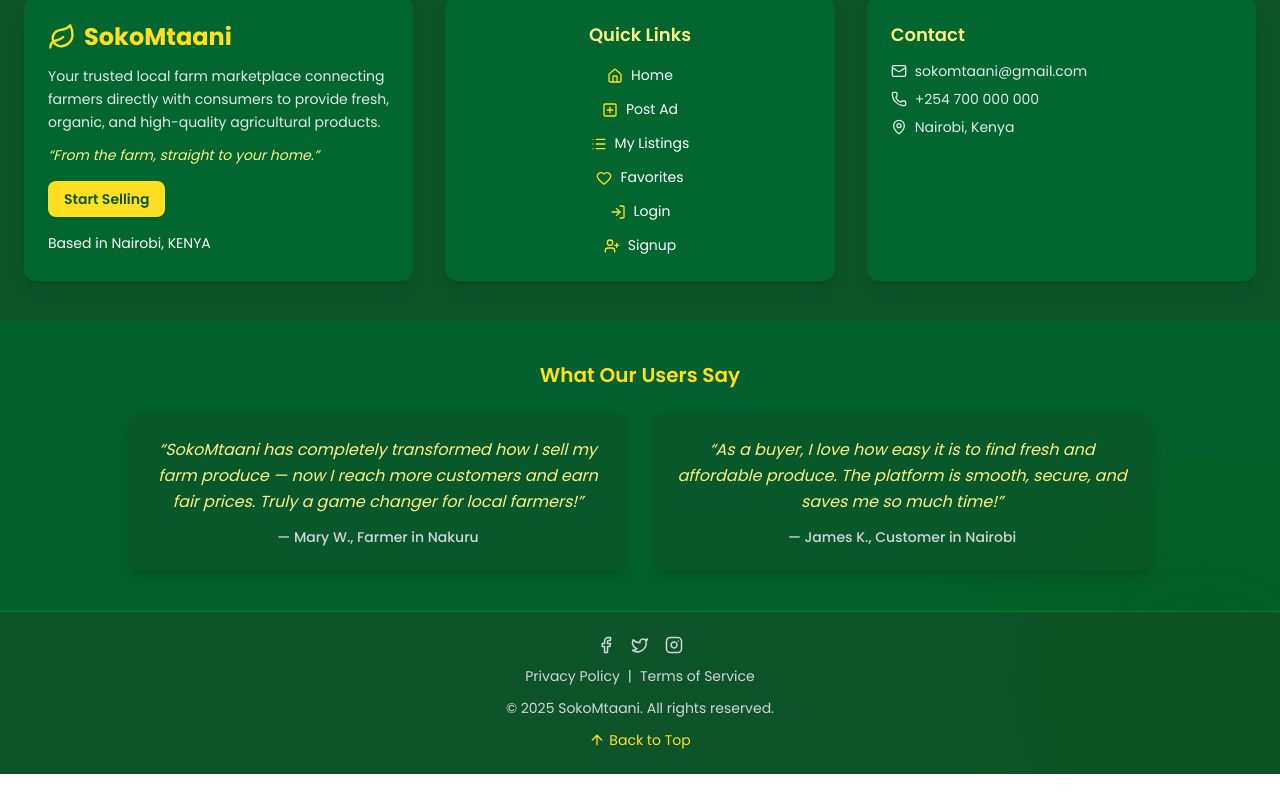
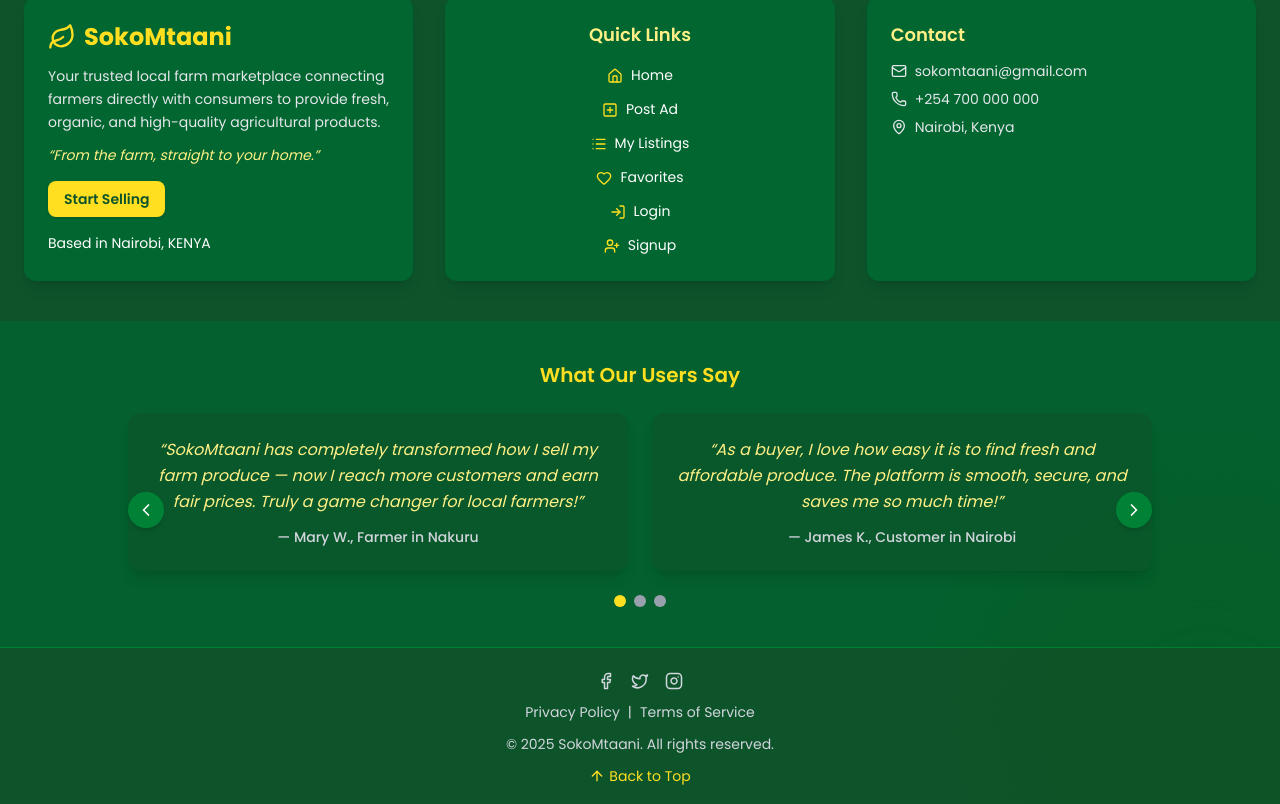
Before and after one commit to Griffinsshem/Sokomtaani, a Next.js app in the folder frontend/: page /homepage in a window 1280 px wide. Shown: the part 433-1237 px from the top of the page. Before the commit the page ends 1207 px from the top, so only its background shows below. Built offline with nearby package versions, Linux system fonts and the light colour scheme; no server answers.

Commit message:
update footer

```diff
--- a/frontend/src/components/Footer.jsx
+++ b/frontend/src/components/Footer.jsx
@@ -1,7 +1,7 @@
 
 "use client";
 
-import React from "react";
+import React, { useEffect, useState, useRef } from "react";
 import Link from "next/link";
 import {
   Mail,
@@ -18,8 +18,8 @@ import {
   LogIn,
   UserPlus,
   MapPin,
-  MessageCircle,
-  Clock,
+  ChevronLeft,
+  ChevronRight,
 } from "lucide-react";
 
 export default function Footer() {
@@ -37,6 +37,86 @@ export default function Footer() {
     { href: "https://twitter.com", icon: <Twitter size={18} /> },
     { href: "https://instagram.com", icon: <Instagram size={18} /> },
   ];
+
+  // --- Testimonials ---
+  const testimonials = [
+    {
+      quote:
+        "SokoMtaani has completely transformed how I sell my farm produce — now I reach more customers and earn fair prices. Truly a game changer for local farmers!",
+      author: "— Mary W., Farmer in Nakuru",
+    },
+    {
+      quote:
+        "As a buyer, I love how easy it is to find fresh and affordable produce. The platform is smooth, secure, and saves me so much time!",
+      author: "— James K., Customer in Nairobi",
+    },
+    {
+      quote:
+        "This platform helped me connect with farmers directly. I get fresh vegetables every week at fair prices!",
+      author: "— Sarah N., Customer in Eldoret",
+    },
+    {
+      quote:
+        "Selling my produce is now so easy. No middlemen, just direct customers. My income has improved a lot.",
+      author: "— Peter M., Farmer in Kisumu",
+    },
+    {
+      quote:
+        "The transparency and fairness of the platform give me peace of mind. I know I’m supporting farmers directly.",
+      author: "— David O., Customer in Mombasa",
+    },
+    {
+      quote:
+        "I was struggling to find reliable markets, but SokoMtaani opened doors for me. My produce never goes to waste now!",
+      author: "— Grace A., Farmer in Nyeri",
+    },
+  ];
+
+  const [currentIndex, setCurrentIndex] = useState(0);
+
+  // swipe handling
+  const touchStartX = useRef(0);
+  const touchEndX = useRef(0);
+
+  const handleTouchStart = (e) => {
+    touchStartX.current = e.touches[0].clientX;
+  };
+
+  const handleTouchMove = (e) => {
+    touchEndX.current = e.touches[0].clientX;
+  };
+
+  const handleTouchEnd = () => {
+    if (touchStartX.current - touchEndX.current > 50) {
+      handleNext();
+    }
+    if (touchEndX.current - touchStartX.current > 50) {
+      handlePrev();
+    }
+  };
+
+  // auto rotate
+  useEffect(() => {
+    const interval = setInterval(() => {
+      handleNext();
+    }, 10000);
+    return () => clearInterval(interval);
+  }, []);
+
+  const handleNext = () => {
+    setCurrentIndex((prev) => (prev + 2) % testimonials.length);
+  };
+
+  const handlePrev = () => {
+    setCurrentIndex(
+      (prev) => (prev - 2 + testimonials.length) % testimonials.length
+    );
+  };
+
+  const visibleTestimonials = testimonials.slice(
+    currentIndex,
+    currentIndex + 2
+  );
 
   return (
     <footer className="bg-green-900 text-white mt-12 font-sans">
@@ -121,34 +201,59 @@ export default function Footer() {
         <h3 className="text-center text-yellow-300 text-xl font-semibold mb-6">
           What Our Users Say
         </h3>
-        <div className="grid grid-cols-1 md:grid-cols-2 gap-6 max-w-5xl mx-auto text-sm">
-          {/* Testimonial 1 */}
-          <div className="bg-green-900/60 p-6 rounded-xl shadow-lg text-center hover:shadow-2xl transition-transform hover:scale-105">
-            <blockquote className="italic text-base text-yellow-200 leading-relaxed">
-              “SokoMtaani has completely transformed how I sell my farm produce —
-              now I reach more customers and earn fair prices. Truly a game
-              changer for local farmers!”
-            </blockquote>
-            <p className="mt-3 text-gray-300 font-medium">
-              — Mary W., Farmer in Nakuru
-            </p>
+        <div
+          className="relative max-w-5xl mx-auto"
+          onTouchStart={handleTouchStart}
+          onTouchMove={handleTouchMove}
+          onTouchEnd={handleTouchEnd}
+        >
+          <div className="grid grid-cols-1 md:grid-cols-2 gap-6 text-sm transition-all duration-700 ease-in-out">
+            {visibleTestimonials.map((t, idx) => (
+              <div
+                key={idx}
+                className="bg-green-900/60 p-6 rounded-xl shadow-lg text-center hover:shadow-2xl transition-transform hover:scale-105"
+              >
+                <blockquote className="italic text-base text-yellow-200 leading-relaxed">
+                  “{t.quote}”
+                </blockquote>
+                <p className="mt-3 text-gray-300 font-medium">{t.author}</p>
+              </div>
+            ))}
           </div>
 
-          {/* Testimonial 2 */}
-          <div className="bg-green-900/60 p-6 rounded-xl shadow-lg text-center hover:shadow-2xl transition-transform hover:scale-105">
-            <blockquote className="italic text-base text-yellow-200 leading-relaxed">
-              “As a buyer, I love how easy it is to find fresh and affordable
-              produce. The platform is smooth, secure, and saves me so much
-              time!”
-            </blockquote>
-            <p className="mt-3 text-gray-300 font-medium">
-              — James K., Customer in Nairobi
-            </p>
+          {/* Navigation arrows */}
+          <button
+            onClick={handlePrev}
+            className="absolute left-0 top-1/2 -translate-y-1/2 bg-green-700 hover:bg-green-600 p-2 rounded-full shadow-md"
+          >
+            <ChevronLeft className="h-5 w-5 text-white" />
+          </button>
+          <button
+            onClick={handleNext}
+            className="absolute right-0 top-1/2 -translate-y-1/2 bg-green-700 hover:bg-green-600 p-2 rounded-full shadow-md"
+          >
+            <ChevronRight className="h-5 w-5 text-white" />
+          </button>
+
+          {/* Dots */}
+          <div className="flex justify-center mt-6 space-x-2">
+            {Array.from({ length: Math.ceil(testimonials.length / 2) }).map(
+              (_, i) => (
+                <button
+                  key={i}
+                  onClick={() => setCurrentIndex(i * 2)}
+                  className={`w-3 h-3 rounded-full ${currentIndex / 2 === i
+                    ? "bg-yellow-300"
+                    : "bg-gray-400 hover:bg-gray-500"
+                    }`}
+                />
+              )
+            )}
           </div>
         </div>
       </div>
 
-      {/* Bottom Bar */}
+      {/* Bottom Bar (UNCHANGED) */}
       <div className="border-t border-green-700 text-center py-6 text-gray-300 text-sm space-y-3">
         {/* Social Links */}
         <div className="flex justify-center space-x-4">
```
